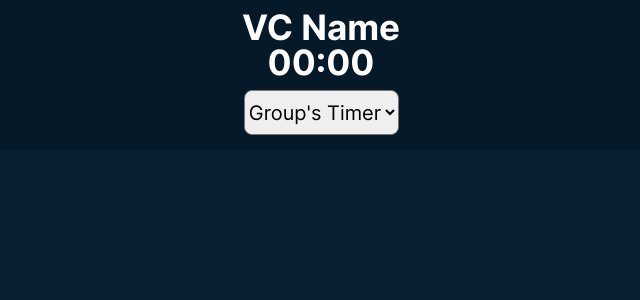
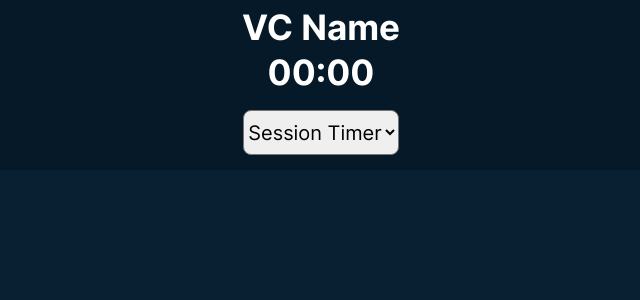
Before and after one commit to StudyLions/Lionbot, a Next.js app: page /study/timer in a window 1280 px wide. Shown: the top 300 px of the page, without its empty margins (319-959 px from the left). Built offline with nearby package versions, Linux system fonts and the light colour scheme.

Commit message:
Elisei/fixed review @stefanstax

```diff
--- a/pages/study/timer/index.js
+++ b/pages/study/timer/index.js
@@ -3,32 +3,32 @@ import {default as options} from './options-timer.json'
 import {useEffect, useState} from 'react';
 
 export default function Timer() {
-  const [typeInterval, setTypeInterval] = useState("Group's Timer");
-  const [timerTotalSeconds, setTimerTotalSeconds] = useState(0);
+  const [typeInterval, setTypeInterval] = useState("Session Timer");
+  const [timerCountdown, setTimerCountdown] = useState(0);
 
   useEffect(() => {
-    if (typeInterval === "Group's Timer") {
+    if (typeInterval === "Session Timer") {
       //   TODO: Get time from API;
-      setTimerTotalSeconds(0)
+      setTimerCountdown(0)
     }
   }, [typeInterval]);
 
   useEffect(() => {
-    if (timerTotalSeconds === 0) {
+    if (timerCountdown === 0) {
       return;
     }
 
     let interval = setInterval(() => {
-      setTimerTotalSeconds(timerTotalSeconds => timerTotalSeconds - 1)
+      setTimerCountdown(timerCountdown => timerCountdown - 1)
     }, 1000);
     return () => clearInterval(interval);
 
-  }, [timerTotalSeconds])
+  }, [timerCountdown])
 
   return (
     <div className={`${styles.container}`}>
       <p>VC Name</p>
-      {showTimerFields(timerTotalSeconds)}
+      {showTimerFields(timerCountdown)}
       <div className={`${styles.buttons}`}>
         {showStartButton(typeInterval)}
         <div className={`${styles.option_dropdown}`}>
@@ -44,23 +44,23 @@ export default function Timer() {
     </div>
   )
 
-  function showTimerFields(timerTotalSeconds) {
-    let minutes = Math.floor(timerTotalSeconds / 60);
-    let seconds = timerTotalSeconds - minutes * 60;
+  function showTimerFields(timerCountdown) {
+    let minutes = Math.floor(timerCountdown / 60);
+    let seconds = timerCountdown - minutes * 60;
 
     minutes = minutes <= 9 ? '0' + minutes : minutes;
     seconds = seconds <= 9 ? '0' + seconds : seconds;
-    return <p>{minutes}:{seconds}</p>
+    return <p className={styles.timer_Fields}>{minutes}:{seconds}</p>
   }
 
   function showStartButton(typeInterval) {
-    if(typeInterval === 'Group\'s Timer'){
+    if(typeInterval === 'Session Timer'){
       return;
     }
 
     return <button onClick={() => {
-      setTimerTotalSeconds(typeInterval * 60 - 1);
-    }} className={styles.pushable}>
+      setTimerCountdown(typeInterval * 60 - 1);
+    }} className={styles.btn_start_countdown}>
           <span className={styles.front}>
             Start
           </span>
--- a/pages/study/timer/options-timer.json
+++ b/pages/study/timer/options-timer.json
@@ -1,5 +1,5 @@
 [
-  "Group's Timer",
+  "Session Timer",
   10,
   25,
   50,
--- a/pages/study/timer/timer.module.scss
+++ b/pages/study/timer/timer.module.scss
@@ -9,12 +9,16 @@
   font-weight: bold;
   padding: 10px;
 
-  .buttons{
+  .timer_Fields {
+    margin: 10px 0;
+  }
+
+  .buttons {
     @include mixinHelper.center-content;
     margin-top: 10px;
     gap: 0 20px;
 
-    .pushable {
+    .btn_start_countdown {
       background: globalVariables.$color-9;
       border-radius: 34px;
       border: none;
@@ -23,7 +27,6 @@
       outline-offset: 4px;
       user-select: none;
       font-weight: bold;
-
 
       &:active .front {
         transform: translateY(-2px);
--- a/public/styles/styles.scss
+++ b/public/styles/styles.scss
@@ -1,18 +1,5 @@
 @use "public/styles/globalVariables";
 @import 'fonts';
-
-body {
-  font-family: 'Inter', sans-serif;
-  -webkit-font-smoothing: antialiased !important;
-  -moz-osx-font-smoothing: grayscale !important;
-}
-
-body {
-  margin: 0;
-  padding: 0;
-  background: globalVariables.$color-6;
-  color: globalVariables.$color-0;
-}
 
 html, body, div, span, applet, object, iframe,
 h1, h2, h3, h4, h5, h6, p, blockquote, pre,
@@ -32,7 +19,7 @@ time, mark, audio, video {
   border: 0;
   vertical-align: baseline;
 }
-/* HTML5 display-role reset for older browsers */
+
 article, aside, details, figcaption, figure,
 footer, header, hgroup, menu, nav, section {
   display: block;
@@ -55,3 +42,16 @@ table {
   border-collapse: collapse;
   border-spacing: 0;
 }
+
+body {
+  font-family: 'Inter', sans-serif;
+  -webkit-font-smoothing: antialiased !important;
+  -moz-osx-font-smoothing: grayscale !important;
+}
+
+body {
+  margin: 0;
+  padding: 0;
+  background: globalVariables.$color-6;
+  color: globalVariables.$color-0;
+}
```
